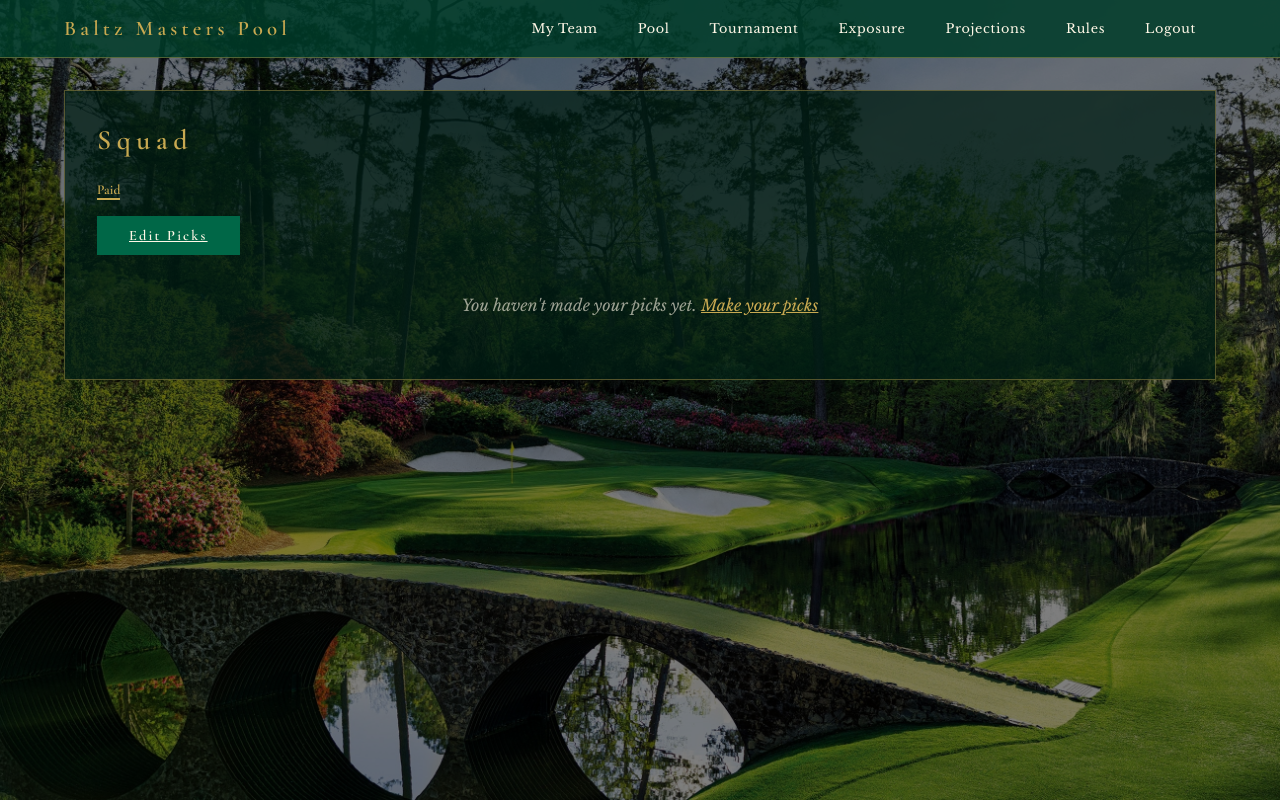
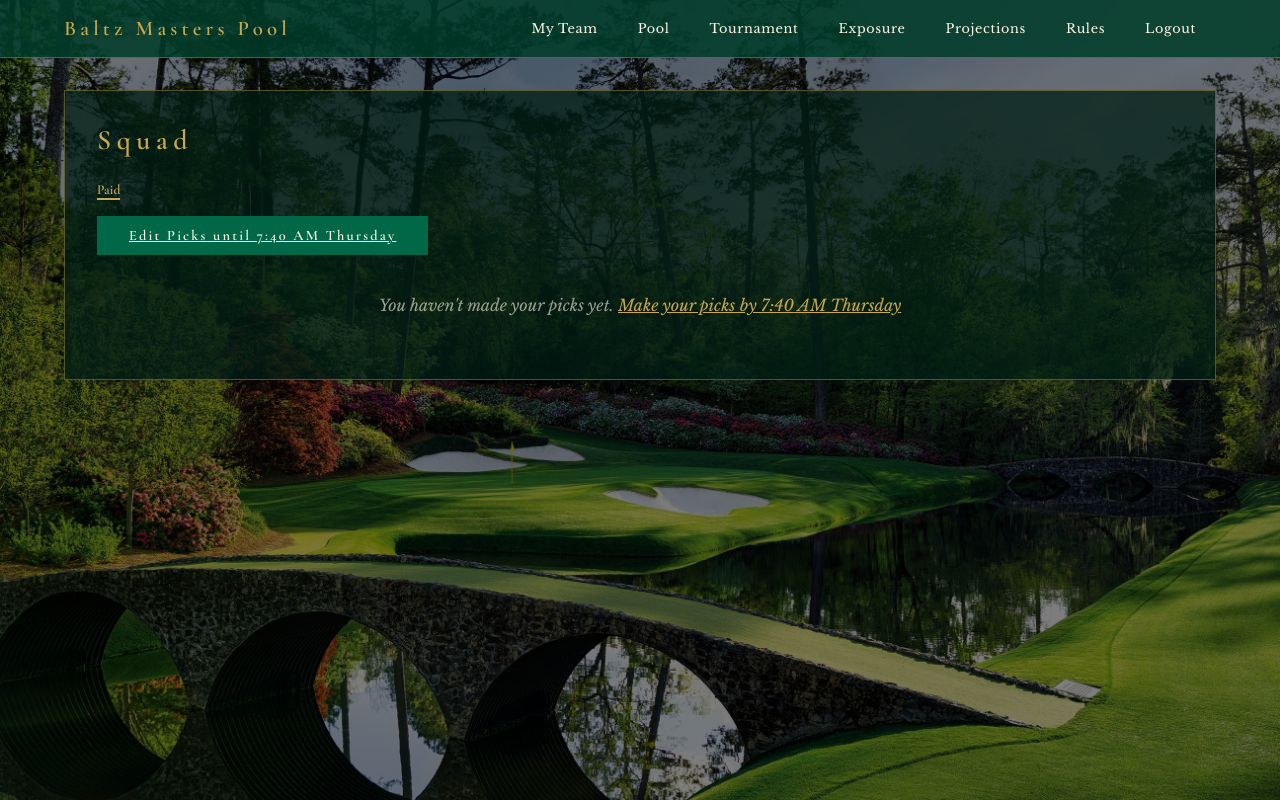
Before and after one commit to coryinsiderz/masters-pool, a Flask app: template templates/team.html in a window 1280 px wide. Run offline with Flask 3, Linux system fonts and the light colour scheme; the template is opened without the code that fills it, so the values that code supplies are empty; the visitor is signed in with stand-in values (Sample User, id 1); a database or web service that is not in the repository returns one stand-in record (values such as "Sample title"); some libraries are stand-ins or nearby versions.

Commit message:
Update deadline text to 7:40 AM Thursday, fix projections chart start time

```diff
--- a/templates/projections.html
+++ b/templates/projections.html
@@ -58,9 +58,9 @@ document.addEventListener("DOMContentLoaded", function () {
     var allData = null;
     var activeTab = "justme";
 
-    // Tournament window: Thu Apr 9 7:30 AM ET to Sun Apr 12 7:00 PM ET (2026)
+    // Tournament window: Thu Apr 9 7:40 AM ET to Sun Apr 12 7:00 PM ET (2026)
     // ET = UTC-4 during EDT
-    var TOURNEY_START = new Date("2026-04-09T07:30:00-04:00").getTime();
+    var TOURNEY_START = new Date("2026-04-09T07:40:00-04:00").getTime();
     var TOURNEY_END = new Date("2026-04-12T19:00:00-04:00").getTime();
     var chosenUserIds = {};
     var legendSort = "proj"; // "proj", "cur", or "name"
--- a/templates/team.html
+++ b/templates/team.html
@@ -15,7 +15,7 @@
     {% endif %}
 
     {% if not picks_locked %}
-    <a href="{{ url_for('picks.picks') }}" class="btn btn-primary" style="margin-bottom:0.5rem;display:inline-block">Edit Picks</a>
+    <a href="{{ url_for('picks.picks') }}" class="btn btn-primary" style="margin-bottom:0.5rem;display:inline-block">Edit Picks until 7:40 AM Thursday</a>
     {% endif %}
 
     {% if picks_locked %}
@@ -62,7 +62,7 @@
         {% endfor %}
     </div>
     {% else %}
-    <p class="empty-state">You haven't made your picks yet. <a href="{{ url_for('picks.picks') }}" style="color:var(--augusta-gold)">Make your picks</a></p>
+    <p class="empty-state">You haven't made your picks yet. <a href="{{ url_for('picks.picks') }}" style="color:var(--augusta-gold)">Make your picks by 7:40 AM Thursday</a></p>
     {% endif %}
 </div>
 {% if picks_locked %}
```
